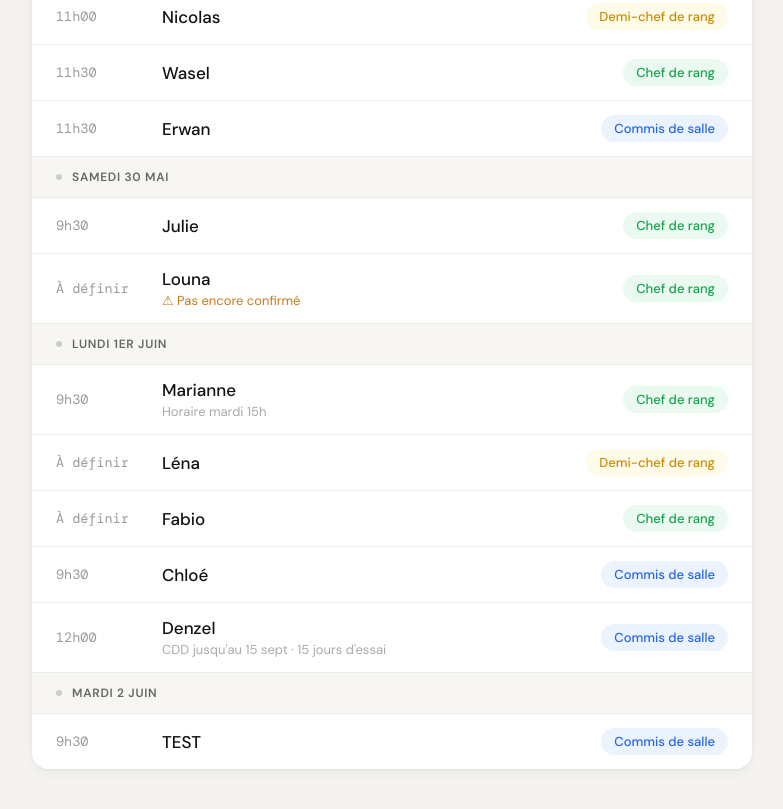
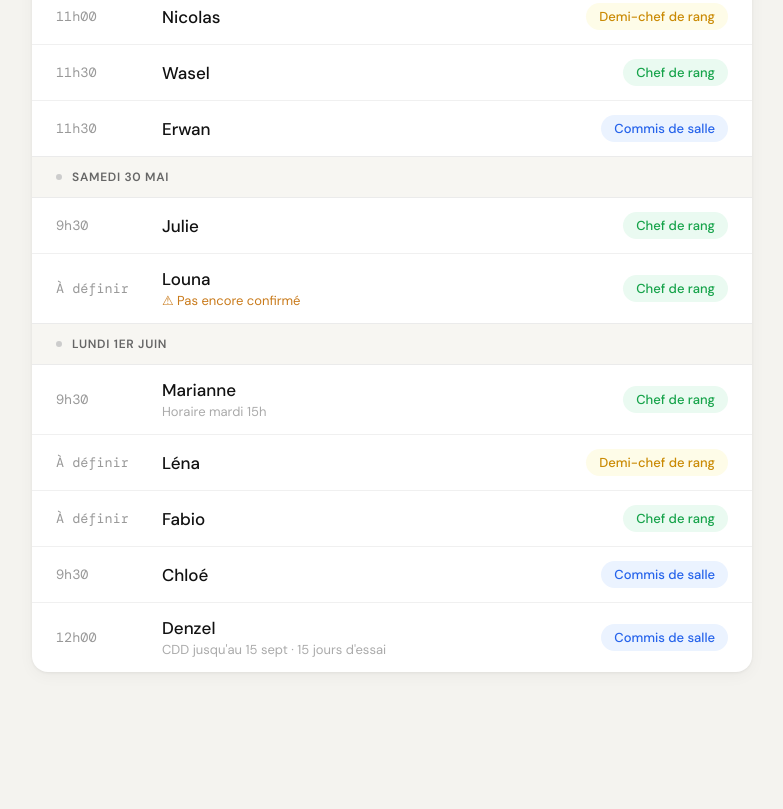
Before and after one commit to cvnissachic-dotcom/Essais-salle, a plain HTML site: page index.html in a window 1280 px wide. Shown: the part 905-1714 px from the top of the page, without its empty margins (248-1031 px from the left). After the commit the page ends 1625 px from the top, so only its background shows below. Drawn offline with nearby package versions, Linux system fonts and the light colour scheme.

Commit message:
Mise à jour planning essais — Suppression essai TEST (mardi 2 juin)

```diff
--- a/index.html
+++ b/index.html
@@ -94,13 +94,6 @@
       <div class="row"><div class="time">12h00</div><div class="person"><div class="person-name">Denzel</div><div class="person-note">CDD jusqu'au 15 sept · 15 jours d'essai</div></div><span class="badge badge-commis">Commis de salle</span></div>
     </div>
 
-    <div class="divider"></div>
-
-    <div class="day-block">
-      <div class="day-header"><div class="day-dot"></div><span>Mardi 2 juin</span></div>
-      <div class="row"><div class="time">9h30</div><div class="person"><div class="person-name">TEST</div></div><span class="badge badge-commis">Commis de salle</span></div>
-    </div>
-
   </div>
 </div>
 </body>
```
